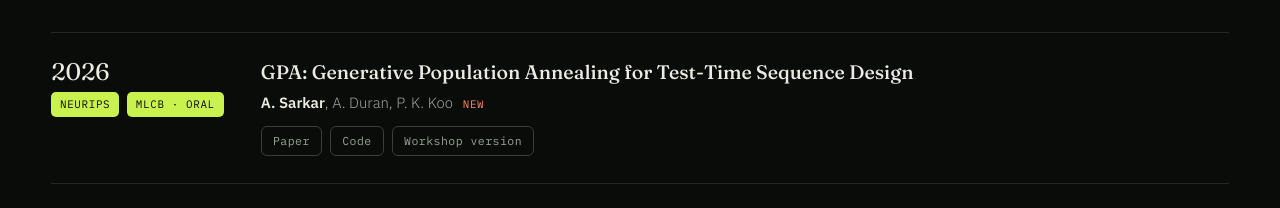
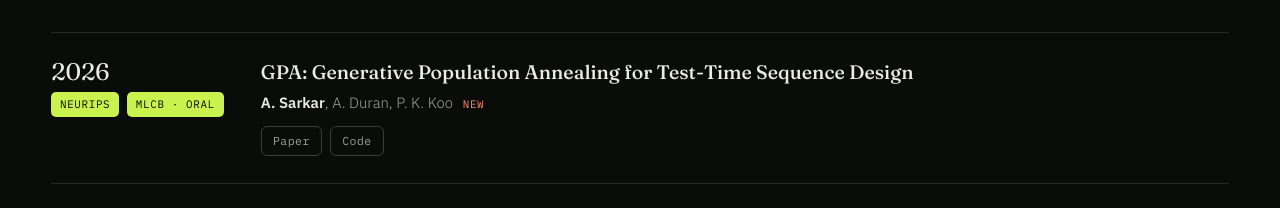
Before and after one commit to anirbansarkar-cs/anirbansarkar-cs.github.io, a plain HTML site: page index.html in a window 1280 px wide. Shown: the part 5040-5248 px from the top of the page. Drawn offline with Linux system fonts and the light colour scheme.

Commit message:
Drop the GPA workshop link now that the NeurIPS paper is linked.

```diff
--- a/index.html
+++ b/index.html
@@ -305,7 +305,6 @@
           <div class="pub-links">
             <a href="https://openreview.net/forum?id=WKYqn2amHI" target="_blank" rel="noopener">Paper</a>
             <a href="https://github.com/anirbansarkar-cs/gpa-paper-release" target="_blank" rel="noopener">Code</a>
-            <a href="https://openreview.net/forum?id=4JTkToC9Ox" target="_blank" rel="noopener">Workshop version</a>
           </div>
         </div>
       </li>
```
